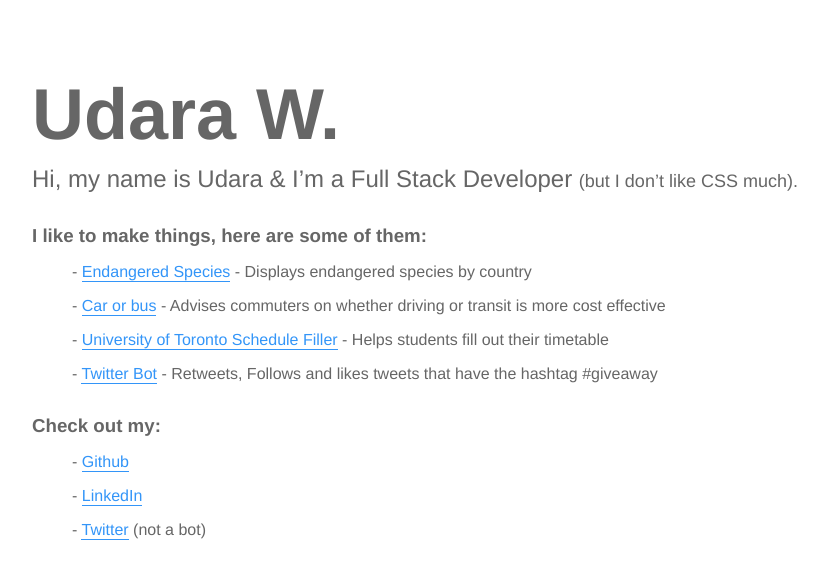
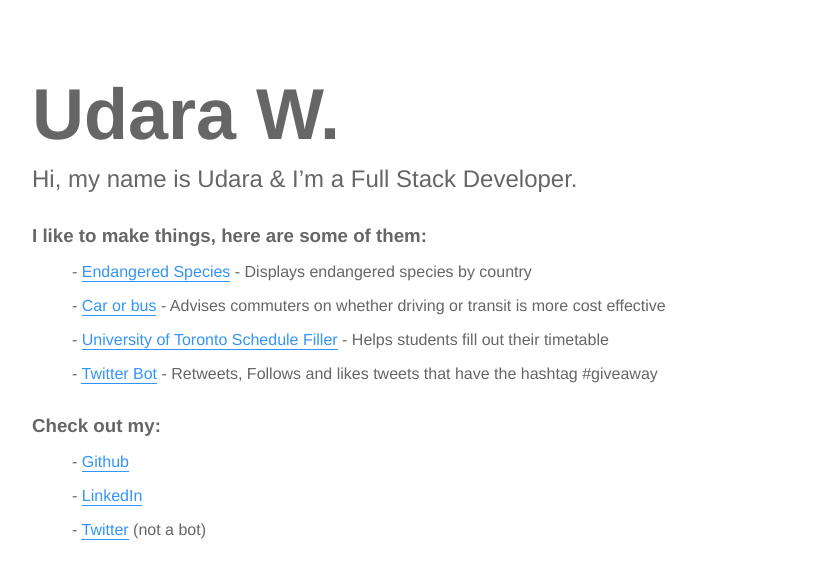
Before and after one commit to udaraweerasinghege/udaraw, a plain HTML site: page index.html in a window 1280 px wide. Shown: the whole page, without its empty margins (96-924 px from the left). Drawn offline with Linux system fonts and the light colour scheme.

Commit message:
Update index.html

```diff
--- a/index.html
+++ b/index.html
@@ -10,7 +10,7 @@
         <div class="wrapper">
             <div class="head">
                 <h1>Udara W.</h1>
-                <h2>Hi, my name is Udara & I’m a Full Stack Developer <span class="anti-css">(but I don’t like CSS much).</span></h2>
+                <h2>Hi, my name is Udara & I’m a Full Stack Developer.</h2>
             </div>
     		<div class="main">
                 <h3>I like to make things, here are some of them:</h3>
```
